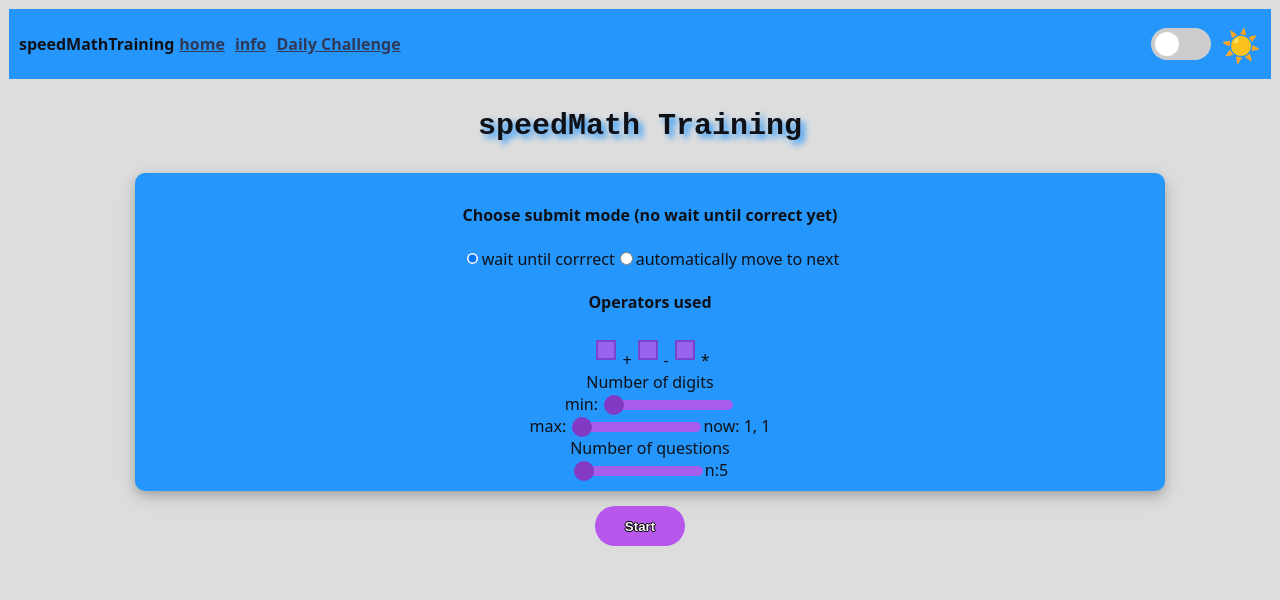
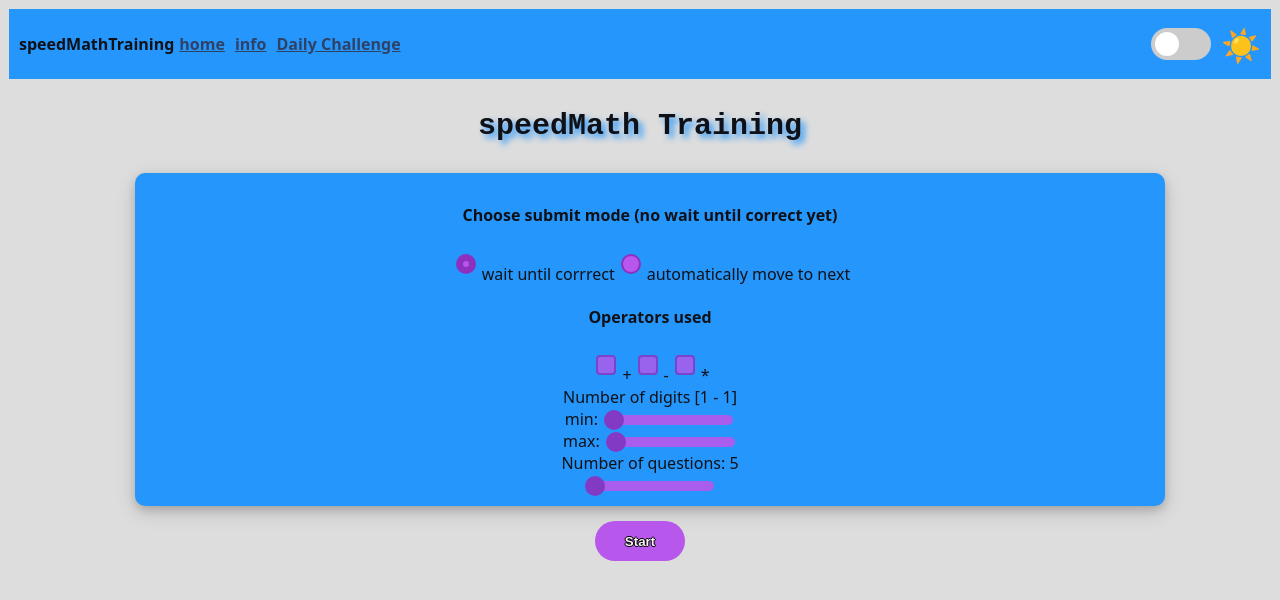
Before and after one commit to ViLP357/speedMathTraining, a React (Vite) app in the folder frontend/speedMathTrainingFrontend/: page / in a window 1280 px wide. Shown: the top 600 px of the page. Built offline with nearby package versions, Linux system fonts and the light colour scheme.

Commit message:
add styles for radio buttons

```diff
--- a/frontend/speedMathTrainingFrontend/package.json
+++ b/frontend/speedMathTrainingFrontend/package.json
@@ -13,7 +13,8 @@
     "@types/react-router-dom": "^5.3.3",
     "react": "^19.2.4",
     "react-dom": "^19.2.4",
-    "react-router-dom": "^7.17.0"
+    "react-router-dom": "^7.17.0",
+    "zustand": "^5.0.14"
   },
   "devDependencies": {
     "@eslint/js": "^9.39.4",
--- a/frontend/speedMathTrainingFrontend/src/App.tsx
+++ b/frontend/speedMathTrainingFrontend/src/App.tsx
@@ -17,7 +17,7 @@ const App = () => {
   useEffect(() => {
     document.body.className = theme
   }, [theme])
- return (
+ return ( //use zustand
       <Router>
         <div className= {styles.navigation}>
           speedMathTraining
--- a/frontend/speedMathTrainingFrontend/src/components/DailyChallenge.tsx
+++ b/frontend/speedMathTrainingFrontend/src/components/DailyChallenge.tsx
@@ -7,7 +7,7 @@ const DailyChallenge = ()=> {
             <p>2-3 digits</p>
             <p>10 questions</p>
             <p>operators: +, -</p>
-            click to apply these settings
+            <p>click to apply these settings</p>
             <button>Apply </button>
         </div>
     )
--- a/frontend/speedMathTrainingFrontend/src/components/GamePage.tsx
+++ b/frontend/speedMathTrainingFrontend/src/components/GamePage.tsx
@@ -66,10 +66,13 @@ const GamePage = () => {
 
         <h4>Choose submit mode (no wait until correct yet)</h4>
         <form >
-          <input type = "radio" id="auto_submit" checked= {submitMode===0}onChange={handleSubmitMode}/>
-          <label>wait until corrrect</label>
-          <input type = "radio" id="no_auto_submit" checked= {submitMode===1} onChange={handleSubmitMode}/>
-          <label>automatically move to next</label>
+          <label>
+            <input className={styles.radio} type = "radio" id="auto_submit" checked= {submitMode===0}onChange={handleSubmitMode}/>
+          wait until corrrect</label>
+
+          <label>
+            <input className={styles.radio} type = "radio" id="no_auto_submit" checked= {submitMode===1} onChange={handleSubmitMode}/>
+          automatically move to next</label>
         </form>
 
       <h4>Operators used</h4>
@@ -78,17 +81,16 @@ const GamePage = () => {
           <input className={styles.checkbox} type = "checkbox" name="subtraction" checked={operators.subtraction} onChange={handleOperatorChange}/>-
           <input className={styles.checkbox} type = "checkbox" name="multiplication" checked={operators.multiplication} onChange={handleOperatorChange}/>*
         </form>
-        Number of digits
+        Number of digits [{range[0]} - {range[1]}]
         <br></br>
           min: <input className={styles.slider} id="mininp" type = "range" min="1" max="5" value = {range[0]} onChange={handleChange}/>
           <br></br>
           max: <input className={styles.slider} id="maxinp" type = "range" min="1" max="5" value = {range[1]} onChange={handleChange}/>
-          now: {range[0]}, {range[1]}
         <br></br>
-        Number of questions
+        Number of questions: {numberOfQuestions}
         <br></br>
         <input className={styles.slider} id = "inpNumberOfQuestions" type = "range" min="5" max="20" step = "5" value = {numberOfQuestions} onChange={handleChange}/>
-        n:{numberOfQuestions}
+
 
         </div>
         <button className={styles.startButton}onClick={startGame}> Start</button>
@@ -99,7 +101,7 @@ const GamePage = () => {
   return (
     <div>
       <h3>{siteName}</h3>
-      <QuestionArea acceptedOperators ={operators} setStarted = {setStarted} digits = {range} numberOfQuestions={numberOfQuestions}/>
+      <QuestionArea acceptedOperators ={operators} setStarted = {setStarted} digits = {range} numberOfQuestions={numberOfQuestions} submitMode = {submitMode}/>
     </div>
 
   )
--- a/frontend/speedMathTrainingFrontend/src/components/QuestionArea.tsx
+++ b/frontend/speedMathTrainingFrontend/src/components/QuestionArea.tsx
@@ -27,7 +27,7 @@ const generateQuestion = (operators: Operator[], digits: number[]) => {
   return q;
 }
 
-const QuestionArea = ({acceptedOperators, setStarted, digits, numberOfQuestions} : QuestionAreaProps) => {
+const QuestionArea = ({acceptedOperators, setStarted, digits, numberOfQuestions, submitMode} : QuestionAreaProps) => {
   //console.log(`acc ${acceptedOperators}`);
 
   const operators: Operator[] = [];
@@ -44,8 +44,11 @@ const QuestionArea = ({acceptedOperators, setStarted, digits, numberOfQuestions}
   const handleAnswer = (isCorrect : boolean) => {
     if (isCorrect) {
       setCorrect(correct+1);
+      setQuestionNumber(questionNumber+1)
     }
-    setQuestionNumber(questionNumber+1)
+    if (submitMode===1) {
+      setQuestionNumber(questionNumber+1)
+    }
   }
   const restart = () => {
     setQuestionNumber(0)
@@ -84,7 +87,7 @@ const QuestionArea = ({acceptedOperators, setStarted, digits, numberOfQuestions}
 
       <br></br>
       <div className={styles.timer}>
-      {Math.floor(seconds/60).toString().padStart(2, "0")}:{Math.floor(seconds%60).toString().padStart(2, "0")}
+        {Math.floor(seconds/60).toString().padStart(2, "0")}:{Math.floor(seconds%60).toString().padStart(2, "0")}
       </div>
        <br></br>
       <button className= {styles.basicButton} onClick={restart}>Restart</button>
--- a/frontend/speedMathTrainingFrontend/src/components/QuestionForm.tsx
+++ b/frontend/speedMathTrainingFrontend/src/components/QuestionForm.tsx
@@ -13,7 +13,7 @@ const QuestionComponent = ({question} : {question: Question}) => {
 const QuestionForm = ({question, onAnswer} : {question : Question, onAnswer: (isCorrect: boolean)=> void}) => {
 
     const [answer, setAnswer] = useState<string>("");
-
+    const [shadowColor, setShadowColor] = useState<string>("");
     const isCorrect = (event :  React.SyntheticEvent) => {
       event?.preventDefault()
       //console.log(`ANswern now ${answer}`)
@@ -29,21 +29,21 @@ const QuestionForm = ({question, onAnswer} : {question : Question, onAnswer: (is
       } else {
         result = false
       }
-      //if (result) {
-      //  console.log("oikein")
-      //
-      //} else {
-      //  console.log("vaarin")
-      //}
       onAnswer(result)
       setAnswer("")
+      if (result) {
+        setShadowColor("green")
+      } else {
+        setShadowColor("red")
+      }
+      setTimeout(() => setShadowColor(""), 200)
     }
 
     return (
-        <div >
+        <div className={styles.questionForm}>
             <QuestionComponent question= {question}/>
             <form onSubmit={isCorrect}>
-              <input className={styles.textInput} value={answer} onChange={(event) => setAnswer(event.target.value)}/>
+              <input className={styles.textInput} style={{ boxShadow: `0px 4px 8px ${shadowColor}`}} value={answer} onChange={(event) => setAnswer(event.target.value)}/>
               <button className={styles.basicButton} type = "submit">check</button>
             </form>
         </div>
--- a/frontend/speedMathTrainingFrontend/src/index.css
+++ b/frontend/speedMathTrainingFrontend/src/index.css
@@ -14,6 +14,7 @@ body {
 body.light {
   background-color: #dddddd;
   color: #0F1117;
+  --bg: #dddddd;
   --text-color: #0F1117;
   --secondary-text: #303957;
   --base-blue: #2596fc;
@@ -23,8 +24,9 @@ body.light {
 body.dark {
   background-color: #3c3c3c;
   color: #FAFAFA;
+  --bg: #3c3c3c;
   --text-color: #FAFAFA;
   --secondary-text: #cfcfcf;
   --base-blue: #227BBF;
-  --shadow-color: rgba(190, 190, 190, 0.1);
+  --shadow-color: rgba(90, 90, 90, 0.603);
 }
--- a/frontend/speedMathTrainingFrontend/src/mystyle.module.css
+++ b/frontend/speedMathTrainingFrontend/src/mystyle.module.css
@@ -9,6 +9,9 @@
     flex-wrap: wrap;
     margin-left: 10%;
 
+    display: flex;
+    flex-direction: column;
+    align-items: center;
 }
 .preferencesArea {
     background-color: var(--base-blue);
@@ -28,9 +31,18 @@
     border-radius: 10px;
     box-shadow: 0 4px 8px 0 var(--shadow-color), 0 6px 20px 0 var(--shadow-color);
     width: 80%;
-    align-content: center;
-    flex-wrap: wrap;
     margin-left: 10%;
+
+    display: flex;
+    flex-direction: column;
+    align-items: center;
+}
+.questionForm {
+  background-color: var(--bg);
+  padding: 10px;
+  margin: 10px;
+  border-radius: 10px;
+  box-shadow: 0 2px 4px 0 var(--shadow-color), 0 6px 20px 0 var(--shadow-color);
 }
 .header {
   color: var(--text-color);
@@ -49,11 +61,21 @@ button {
   transition: all 0.5s;
   -webkit-transition: all 0.5s;
  text-shadow: -1px 0 black, 0 1px black, 1px 0 black, 0 -1px black;
-
+}
+button:hover{
+  transform: scale(1.05);
+}
+button:active{
+  background-color: #8d30bf;
 }
 .link {
     padding: 5px;
     color: var(--secondary-text);
+    opacity: 0.9;
+}
+.link:hover {
+  opacity: 1;
+  transform: scale(1.02);
 }
 
 .startButton:hover {
@@ -97,10 +119,10 @@ button {
     border-style: solid;
     border-width: 2px;
     padding: 10px;
-    margin: 4px;
+    margin:4px;
+
     border-radius: 20px;
     width: fit-content;
-
 }
 
 .slider {
@@ -162,6 +184,7 @@ button {
   opacity: 0.8;
   outline: none;
   transition: outline 0.1s;
+  border-radius: 4px;
 }
 
 .checkbox:checked { /*tausta kun checkedd*/
@@ -216,3 +239,25 @@ button {
 }
 
 /*dark/light mode*/
+.radio {
+  box-sizing: border-box;
+  width: 20px;
+  height: 20px;
+  margin: 6px;
+  border-radius: 20px;
+
+  padding: 0;
+  border: 2px solid #8d30bf;
+  appearance: none;
+  background-color: var(--violet);
+
+}
+.radio:checked {
+  padding: 0;
+  border: 7px solid #8d30bf;
+  appearance: none;
+
+
+
+
+}
--- a/frontend/speedMathTrainingFrontend/src/types.ts
+++ b/frontend/speedMathTrainingFrontend/src/types.ts
@@ -15,6 +15,7 @@ export type QuestionAreaProps = {
   setStarted: React.Dispatch<React.SetStateAction<boolean>>
   digits: number[]
   numberOfQuestions: number
+  submitMode: 0 | 1
 };
 
 export type TimerProps = {
```
Also changed, not shown: frontend/speedMathTrainingFrontend/src/assets/rec.png (added), 1 other file (tests, documents, lock files or other folders).
